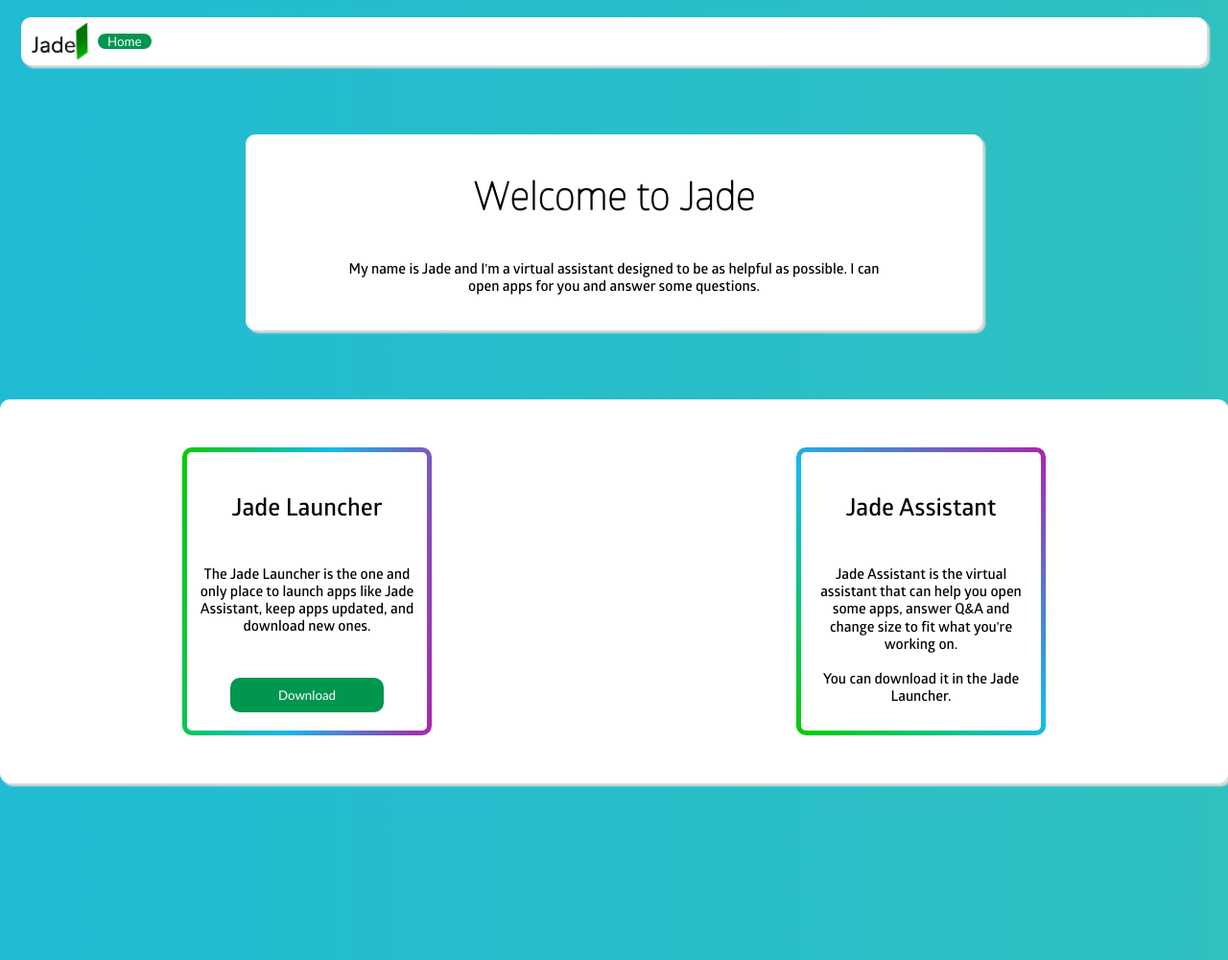
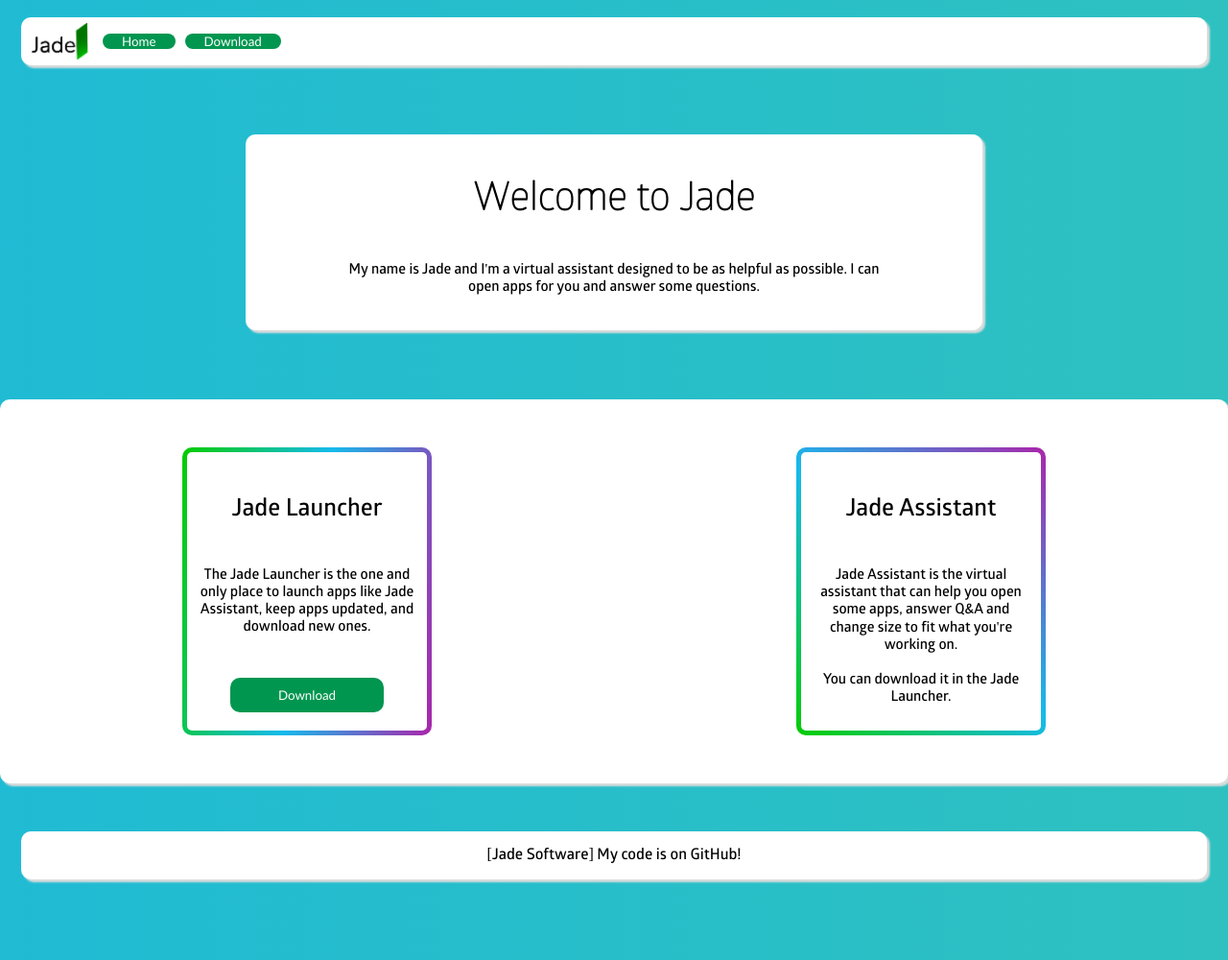
Before and after one commit to nfoert/jadeserver, a Django app: template jadeserver/templates/index.html in a window 1280 px wide. Shown: the whole page at 96% size. Run offline with Django 3.2, Linux system fonts and the light colour scheme; the template is opened without the code that fills it, so the values that code supplies are empty.

Commit message:
added a footer and a download page

```diff
--- a/jadeserver/static/style.css
+++ b/jadeserver/static/style.css
@@ -186,13 +186,135 @@ html, body {
 }
 
 #nav-button {
-
-	padding-left: 10px;
-	padding-right: 10px;
+	padding-left: 20px;
+	padding-right: 20px;
 	border-radius: 5px;
 	background-color: rgb(0, 150, 80);
 	border-radius: 10px;
 	font: 10pt "Calibri";
 	color:white;
 	text-decoration: none;
+	text-align: center;
+	margin-left:5px;
+	margin-right:5px;
 }
+
+#nav-button:hover {
+	background-color: rgb(0, 170, 100);
+}
+
+#nav-button:active {
+	background-color: rgb(0, 200, 120);
+}
+
+#download-label {
+	background-color: white;
+	box-shadow: 3px 3px 2px gainsboro;
+	font-family:arial;
+	width: 60%;
+	border-radius: 10px;
+	margin: 0 auto;
+	padding-bottom:20px;
+	padding-top:20px;
+	-webkit-box-sizing: border-box; /* Safari/Chrome, other WebKit */
+	-moz-box-sizing: border-box;    /* Firefox, other Gecko */
+	box-sizing: border-box;         /* Opera/IE 8+ */
+	text-align: center;
+	font-size:15px;
+	font-family: GloberSemiBold;
+	margin-top:40px;
+}
+
+#download-label > p {
+	padding-left: 40px;
+	padding-right: 40px;
+}
+
+#download-box {
+	width: 100%;
+	background-color: white;
+	box-shadow: 3px 3px 2px gainsboro;
+	height:200px;
+	border-radius: 10px;
+	padding-top: 50px;
+	padding-bottom:50px;
+	margin-top:50px;
+
+}
+
+
+
+#download-box-os {
+	font-size:25px;
+	font-family: GloberSemiBold;
+	text-align: center;
+	margin-left:auto;
+	margin-right:auto;
+}
+
+#download-box-version {
+	font-size:14px;
+	font-family: GloberSemiBold;
+	text-align: center;
+	margin-left:auto;
+	margin-right:auto;
+}
+
+
+#download-button {
+	padding-left: 50px;
+	padding-right: 50px;
+	padding-top:10px;
+	padding-bottom:10px;
+	border-radius: 5px;
+	background-color: rgb(0, 150, 80);
+	border-radius: 10px;
+	font: 10pt "Calibri";
+	color:white;
+	margin-top:10px;
+	text-decoration: none;
+	margin-left:20px;
+	margin-right:20px;
+
+}
+
+#download-button:hover {
+	background-color: rgb(0, 170, 100);
+}
+
+#download-button:active {
+	background-color: rgb(0, 200, 120);
+}
+
+#download-button-box {
+	align-items: center;
+	height: 300px;
+	text-align:center;
+	margin-top:50px;
+
+}
+
+#footer {
+	background-color: white;
+	box-shadow: 3px 3px 2px gainsboro;
+	font-family:arial;
+	border-radius: 10px;
+	padding-right: 10px;
+	padding-left: 10px;
+	width: 95%;
+	margin: 0 auto;
+	height: 50px;
+	display: flex;
+    align-items: center;
+	margin-top:50px;
+	text-align: center;
+
+
+}
+
+#footer > p {
+	align-items: center;
+	margin-left:auto;
+	margin-right:auto;
+	font-family: GloberSemiBold;
+}
--- /dev/null
+++ b/jadeserver/templates/footer.html
@@ -0,0 +1,15 @@
+<!DOCTYPE html>
+{% load static %}
+<html>
+    <head>
+        <link rel="stylesheet" type="text/css" href="{% static 'style.css' %}"/>
+    </head>
+
+    <body>
+        <div id="footer">
+            <p>[Jade Software] My code is on GitHub!</p>
+
+        </div>
+    </body>
+
+</html>
--- a/jadeserver/templates/index.html
+++ b/jadeserver/templates/index.html
@@ -43,6 +43,7 @@
                 </div>
 
             </div>
+            {% include "footer.html"%}
         </div>
     </body>
 </html>
--- a/jadeserver/templates/nav.html
+++ b/jadeserver/templates/nav.html
@@ -10,6 +10,7 @@
         <div id="nav-bar">
             <img src="{% static "jadeLogo.png" %}" alt="home" id="nav-img"/>
             <a href= "{% url 'index' %}" id="nav-button">Home</a>
+            <a href= "{% url 'download' %}" id="nav-button">Download</a>
         </div>
 
     </body>
```
Also changed, not shown: jadeserver/jadesite/views.py (+9 -1 lines), jadeserver/templates/download.html (+19 -1 lines).
